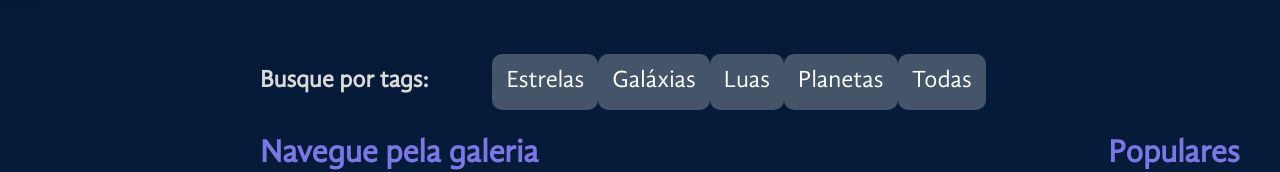
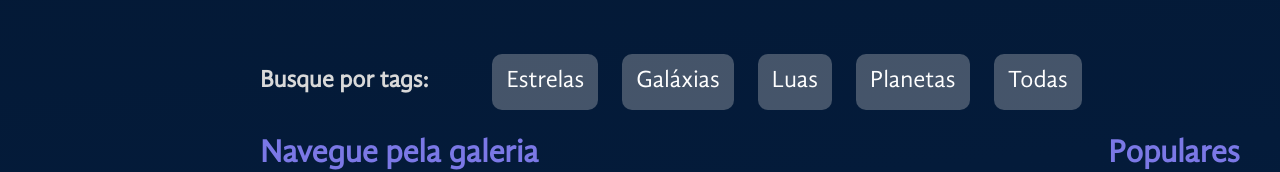
Before and after one commit to MxSGameJPS/space-app, a React (Vite) app: page / in a window 1280 px wide. Shown: the part 522-694 px from the top of the page. Built offline with nearby package versions, Linux system fonts and the light colour scheme.

Commit message:
ajustando a estrutura do componente Tags para utilizar um elemento estilizado

```diff
--- a/src/Componentes/Galeria/Tags/index.jsx
+++ b/src/Componentes/Galeria/Tags/index.jsx
@@ -38,9 +38,9 @@ const Div = styled.div`
 const Tags = ({setTag}) => {
     return <TagsContainer>
         <TagTitulo>Busque por tags:</TagTitulo>
-        <div>
+        <Div>
             {tags.map(tag => <Tag key={tag.id} onClick={() => setTag(tag.tag)}>{tag.titulo}</Tag>)}
-        </div>
+        </Div>
     </TagsContainer>
 }
 
```
